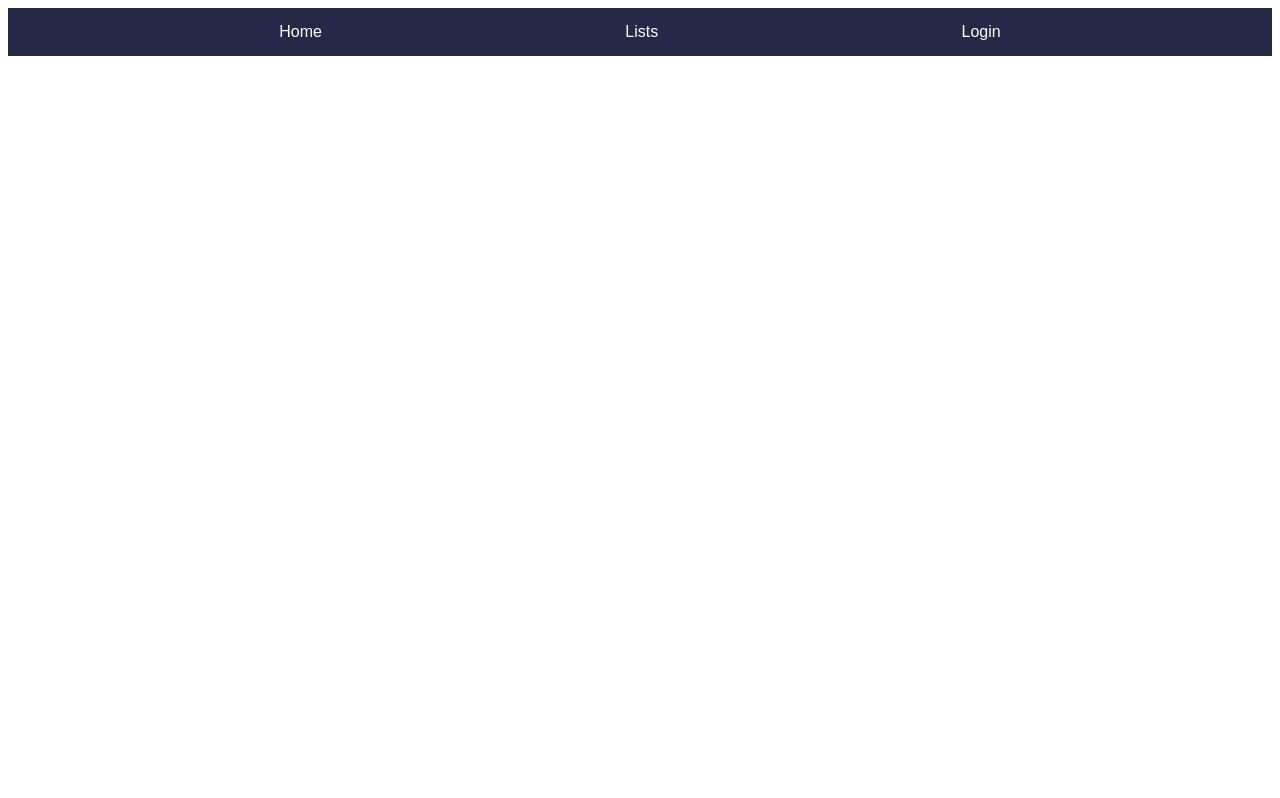
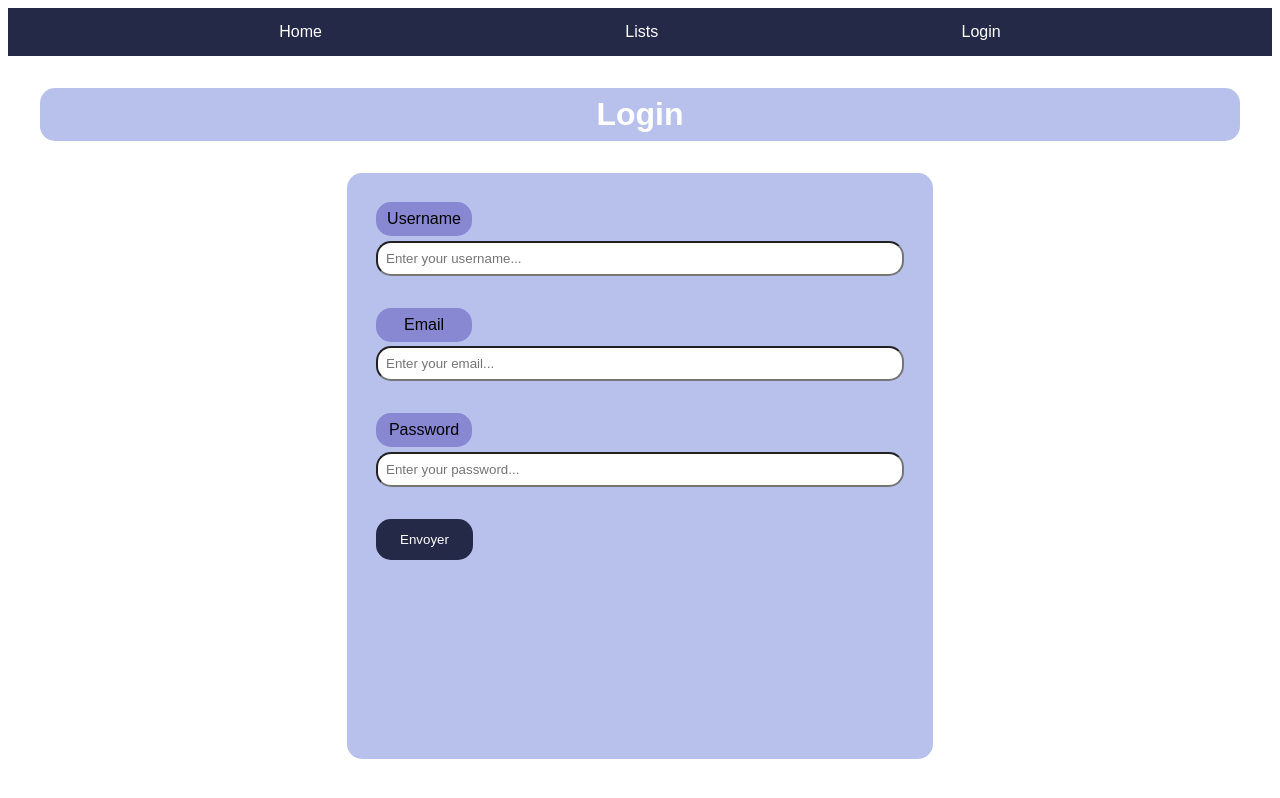
Before and after one commit to hsx10/Mauve-MovieReviews, an Angular app: page /login in a window 1280 px wide. Before the commit this address led to /. Built offline with nearby package versions, Linux system fonts and the light colour scheme.

Commit message:
creation formulaire de login

```diff
--- a/src/app/app-routing.module.ts
+++ b/src/app/app-routing.module.ts
@@ -1,9 +1,11 @@
 import { NgModule } from '@angular/core';
 import { RouterModule, Routes } from '@angular/router';
 import { HomeComponent } from './components/home/home.component';
+import { LoginComponent } from './components/login/login.component';
 
 const routes: Routes = [
   { path: '', pathMatch: 'full', component: HomeComponent },
+  { path: 'login', component: LoginComponent },
 ];
 
 @NgModule({
--- /dev/null
+++ b/src/app/components/login/login.component.html
@@ -0,0 +1,44 @@
+<h1>Login</h1>
+
+<div class="form-container">
+    <form [formGroup]="form" (ngSubmit)="validate()">
+
+        <div class="form-item">
+            <label for="username">Username</label>
+            <input type="text" id="username" formControlName="username" placeholder="Enter your username...">
+
+            @if (form.controls['username'].errors?.['required'] && form.controls['username'].touched){
+                <p class="form-error">Your username is required</p>
+            }
+        </div>
+
+        <div class="form-item">
+            <label for="email">Email</label>
+            <input type="email" id="email" formControlName="email" placeholder="Enter your email...">
+
+            @if (form.controls['email'].errors?.['required'] && form.controls['email'].touched){
+                <p class="form-error">Your email is required</p>
+            }
+
+            @if(form.controls['email'].invalid && form.controls['email'].touched){
+                <p class="form-error">You must write an email</p>
+            }
+        </div>
+
+        <div class="form-item">
+            <label for="password">Password</label>
+            <input type="password" id="password" formControlName="password" placeholder="Enter your password...">
+
+            @if (form.controls['password'].errors?.['required'] && form.controls['password'].touched){
+                <p class="form-error">Your password is required</p>
+            }
+        </div>
+
+        <div>
+            <button class="form-btn" type="submit" [disabled]="form.invalid">Envoyer</button>
+        </div>
+    </form>
+    @if(message){
+        <p>{{ message }}</p>
+    }
+</div>
--- /dev/null
+++ b/src/app/components/login/login.component.scss
@@ -0,0 +1,60 @@
+h1 {
+    text-align: center;
+    background-color: #b8c1ec;
+    color: white;
+    padding: 0.5rem;
+    margin: 2rem;
+    border-radius: 15px;
+}
+
+.form-container {
+    height: 35rem;
+    width: 35rem;
+    background-color: #b8c1ec;
+    margin: auto;
+    padding: 0.8rem;
+    border-radius: 15px;
+}
+
+.form-item {
+    display: flex;
+    flex-direction: column;
+    padding: 1rem;
+}
+
+.form-item label {
+    background-color: rgb(135, 135, 210);
+    padding: 0.5rem;
+    margin-bottom: 0.3rem;
+    border-radius: 15px;
+    width: 5rem;
+    text-align: center;
+}
+
+.form-item input {
+    border-radius: 15px;
+    padding: 0.5rem;
+}
+
+.form-error {
+    margin: 0.3rem;
+    background-color: rgb(201, 89, 89);
+    border-radius: 15px;
+    color: white;
+    padding: 0.5rem;
+}
+
+.form-btn {
+    background-color: #232946;
+    color: white;
+    margin: 1rem;
+    padding: 0.8rem 1.5rem;
+    border-radius: 15px;
+    border: none;
+    text-decoration: none;
+    cursor: pointer;
+}
+
+.form-btn:hover {
+    background-color: #2e365f;
+}
--- /dev/null
+++ b/src/app/components/login/login.component.ts
@@ -0,0 +1,35 @@
+import { Component } from '@angular/core';
+import { FormBuilder, FormGroup, Validators } from '@angular/forms';
+
+@Component({
+	selector: 'app-login',
+	standalone: false,
+	templateUrl: './login.component.html',
+	styleUrl: './login.component.scss'
+})
+export class LoginComponent {
+	form: FormGroup;
+	message: string = "";
+
+	constructor(private _formBuilder: FormBuilder) {
+		this.form = _formBuilder.group({
+			username: ['', Validators.required],
+			email: ['', [Validators.required, Validators.email]],
+			password: ['', Validators.required]
+		})
+	}
+
+
+	validate(): void {
+		//Formulaire envoyé
+		console.log(this.form.value);
+
+		//Il reste à tester si les données rentrées correspondent à celles d'un utilisateur dans la db
+		//Mettre un message selon le résultat
+
+
+
+		//Vide le formulaire
+		this.form.reset();
+	}
+}
```
Also changed, not shown: src/app/app.module.ts (+6 -2 lines).
